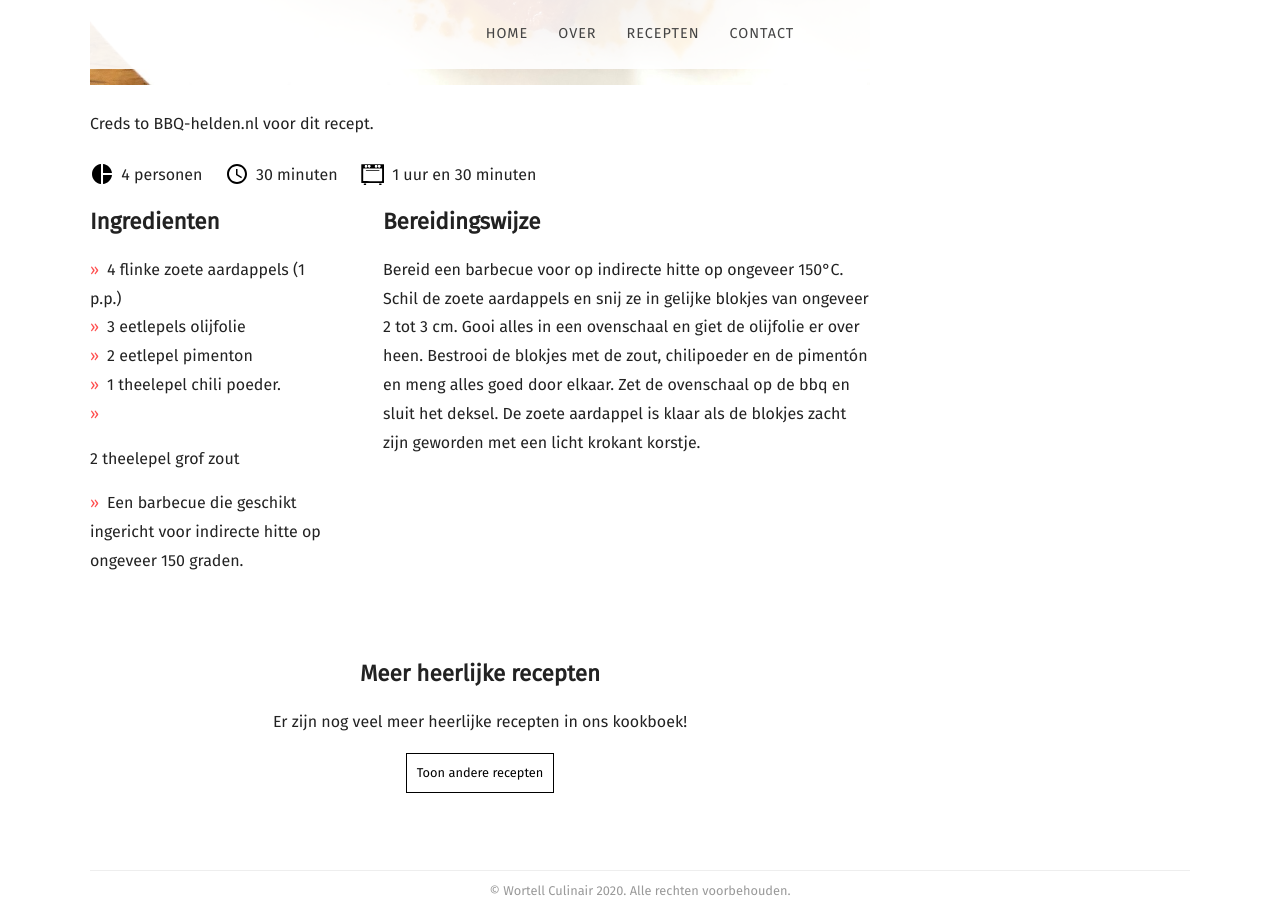
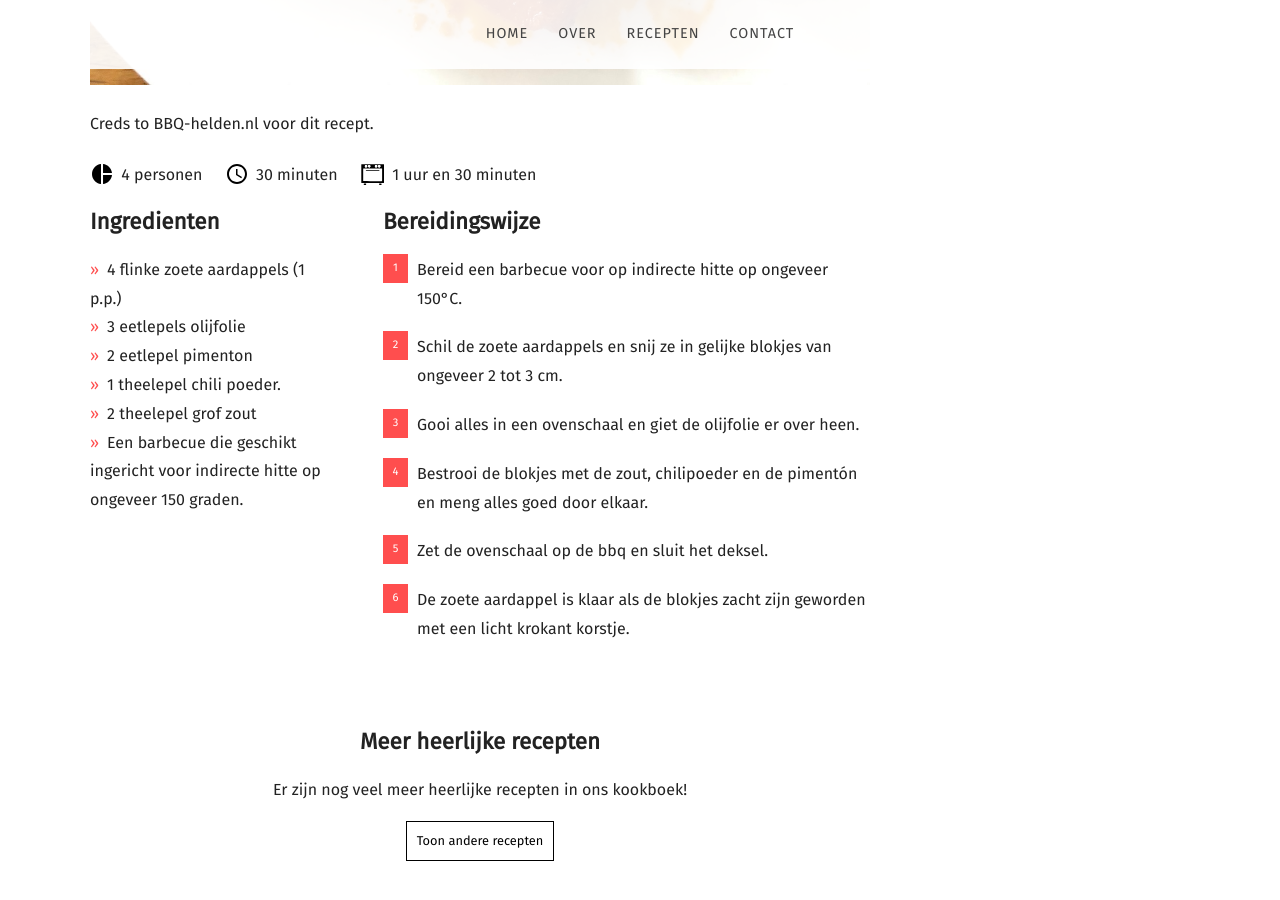
Before and after one commit to wortell/culinair, a Jekyll site: the page built from _posts/2020-05-05-Spicey-Sweet-Potato.md, in a window 1280 px wide and 900 px high, scrolled down 3919 px. Built offline with Jekyll 4.4.1, drawn with Linux system fonts in a browser that asks for light colours; nearby versions of some CDN libraries; some web fonts are replaced; part of the change alters nothing that is shown.

Commit message:
Spicy sweet potato
Spicy sweet potato

```diff
--- a/_posts/2020-05-05-Spicey-Sweet-Potato.md
+++ b/_posts/2020-05-05-Spicey-Sweet-Potato.md
@@ -14,21 +14,20 @@ recipe:
     * 2 eetlepel pimenton
     * 1 theelepel chili poeder.
     * 2 theelepel grof zout
-
     * Een barbecue die geschikt ingericht voor indirecte hitte op ongeveer 150 graden.
   directions_markdown: |-
-    Bereid een barbecue voor op indirecte hitte op ongeveer 150°C.
-    Schil de zoete aardappels en snij ze in gelijke blokjes van ongeveer 2 tot 3 cm.
-    Gooi alles in een ovenschaal en giet de olijfolie er over heen.
-    Bestrooi de blokjes met de zout, chilipoeder en de pimentón en meng alles goed door elkaar.
-    Zet de ovenschaal op de bbq en sluit het deksel.
-    De zoete aardappel is klaar als de blokjes zacht zijn geworden met een licht krokant korstje.
+    1. Bereid een barbecue voor op indirecte hitte op ongeveer 150°C.
+    2.  Schil de zoete aardappels en snij ze in gelijke blokjes van ongeveer 2 tot 3 cm.
+    3. Gooi alles in een ovenschaal en giet de olijfolie er over heen.
+    4. Bestrooi de blokjes met de zout, chilipoeder en de pimentón en meng alles goed door elkaar.
+    5. Zet de ovenschaal op de bbq en sluit het deksel.
+    6. De zoete aardappel is klaar als de blokjes zacht zijn geworden met een licht krokant korstje.
 ---
 Spicey Sweet Potatoes een populair bijgerecht bij een lekkere barbecue. Deze blokjes zoete aardappel geven we een klein beetje extra pit met wat chilipoeder.
 
 Schil de zoete aardappel in gelijke blokjes. reken ongeveer ¾ tot 1 zoete aardappel per persoon.
 
-![Prep](https://raw.githubusercontent.com/wortell/culinair/master/fotos/SpiceySweetPotato/1.jpg)
+![Bijgerecht](https://raw.githubusercontent.com/wortell/culinair/master/fotos/SpiceySweetPotato/1.jpg)
 
 De blokjes zoete aardappel gaan in een ovenschaal en daar giet je wat olijfolie overheen.
 Daarna bestrooi je de blokjes met wat grof zout, chilipoeder en pimentón.
@@ -38,8 +37,7 @@ Pimentón wordt gemaakt door een pittige paprika 2 weken lang te roken met eiken
 
 Maak je handen lekker vies door alles goed te mengen of gebruik een lepel oid.
 
-![mixedup](https://raw.githubusercontent.com/wortell/culinair/master/fotos/SpiceySweetPotato/2.jpg)
-
+![Bijgerecht](https://raw.githubusercontent.com/wortell/culinair/master/fotos/SpiceySweetPotato/2.jpg)
 
 Zet de ovenschaal op de bbq en sluit het deksel.
 De zoete aardappel is klaar als de blokjes zacht zijn geworden met een licht krokant korstje. (Let op: regelmatig omscheppen en zorgen dat het niet zwart wordt)
@@ -47,10 +45,10 @@ dit duurt gemiddeld zo'n 30-45 minuten.
 
 Flame on!
 
-![Vlam](https://raw.githubusercontent.com/wortell/culinair/master/fotos/SpiceySweetPotato/3.jpg)
+![Bijgerecht](https://raw.githubusercontent.com/wortell/culinair/master/fotos/SpiceySweetPotato/3.jpg)
 
 Geniet!
 
-![MMMM](https://raw.githubusercontent.com/wortell/culinair/master/fotos/SpiceySweetPotato/4.jpg)
+![Bijgerecht](https://raw.githubusercontent.com/wortell/culinair/master/fotos/SpiceySweetPotato/4.jpg)
 
 Creds to BBQ-helden.nl voor dit recept.
```
